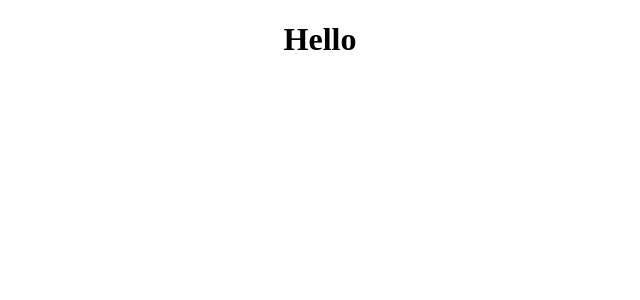
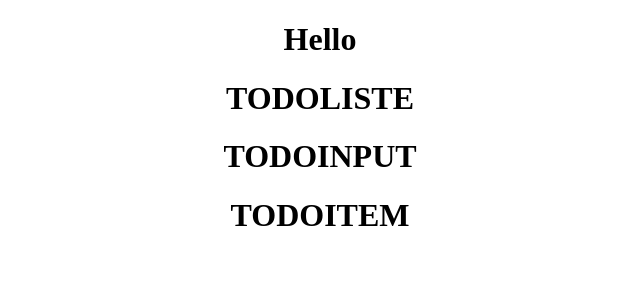
Before and after one commit to Flexxbo/todoliste, a React (Create React App) app: page / in a window 1280 px wide. Shown: the top 300 px of the page, without its empty margins (320-960 px from the left). Built offline with nearby package versions, Linux system fonts and the light colour scheme.

Commit message:
folder structure + blank components

```diff
--- a/src/App.js
+++ b/src/App.js
@@ -1,9 +1,13 @@
 import "./App.css";
+import Todoliste from "./components/TodoListe";
+import Todoinput from "./components/TodoInput";
 
 function App() {
   return (
     <div className='App'>
       <h1>Hello</h1>
+      <Todoliste />
+      <Todoinput />
     </div>
   );
 }
--- /dev/null
+++ b/src/components/TodoInput.js
@@ -0,0 +1,13 @@
+import React from "react";
+import TodoItem from "./TodoItem";
+
+function TodoInput() {
+  return (
+    <div>
+      <h1>TODOINPUT</h1>
+      <TodoItem />
+    </div>
+  );
+}
+
+export default TodoInput;
--- /dev/null
+++ b/src/components/TodoItem.js
@@ -0,0 +1,11 @@
+import React from "react";
+
+function TodoItem() {
+  return (
+    <div>
+      <h1>TODOITEM</h1>
+    </div>
+  );
+}
+
+export default TodoItem;
--- /dev/null
+++ b/src/components/TodoListe.js
@@ -0,0 +1,11 @@
+import React from "react";
+
+function TodoListe() {
+  return (
+    <div className='todoliste'>
+      <h1>TODOLISTE</h1>
+    </div>
+  );
+}
+
+export default TodoListe;
```
